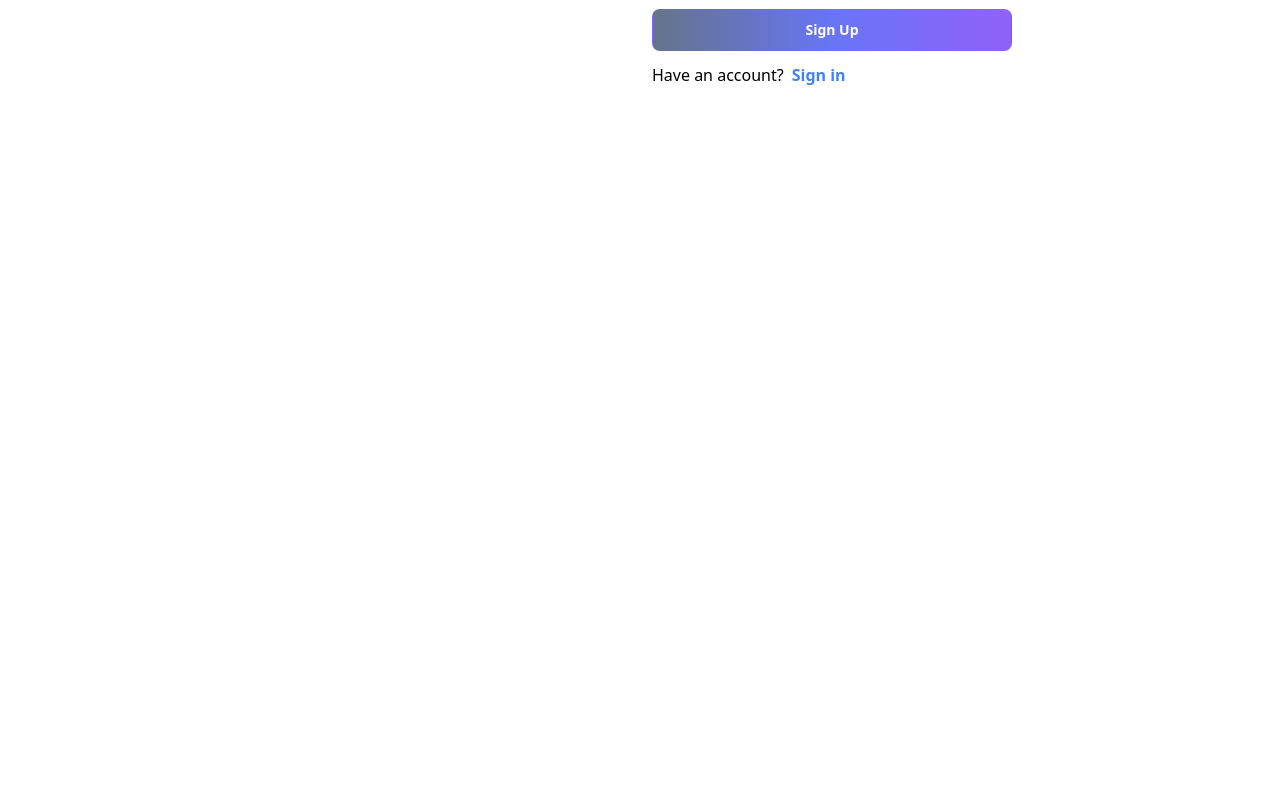
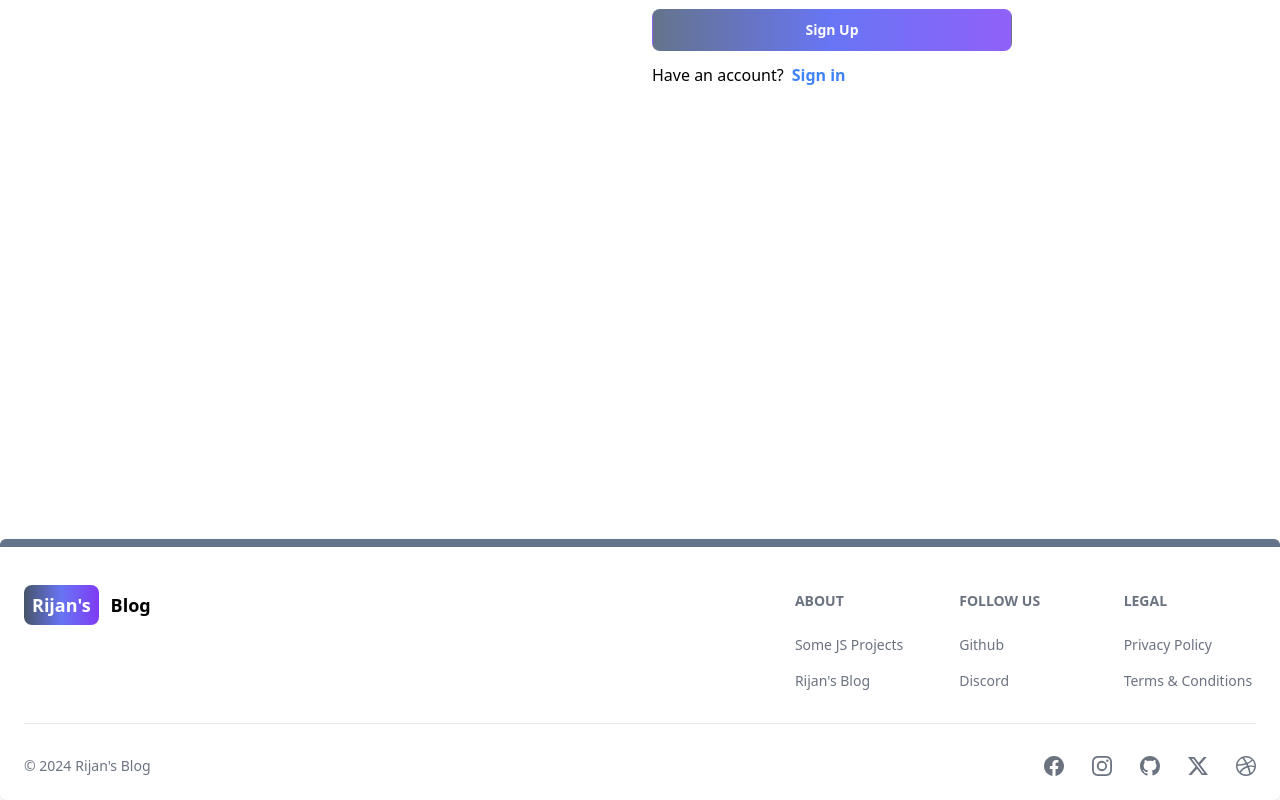
Before and after one commit to csaijspyGIT/MERN_Blog, a React (Vite) app in the folder client/: page /signup in a window 1280 px wide. Shown: the part 405-1205 px from the top of the page. Before the commit the page ends 944 px from the top, so only its background shows below. Built offline with nearby package versions, Linux system fonts and the light colour scheme.

Commit message:
create and add Footer Component for the blog

```diff
--- a/client/src/App.jsx
+++ b/client/src/App.jsx
@@ -7,6 +7,8 @@ import Projects from "./pages/Projects";
 import SignIn from "./pages/SignIn";
 import SignUp from "./pages/SignUp";
 import Header from "./components/Header";
+import Footer from "./components/Footer";
+
 
 const App = () => {
   return (
@@ -20,6 +22,7 @@ const App = () => {
         <Route path="/signin" element={<SignIn />} />
         <Route path="/signup" element={<SignUp />} />
       </Routes>
+      <Footer/>
     </BrowserRouter>
   );
 };
--- /dev/null
+++ b/client/src/components/Footer.jsx
@@ -0,0 +1,85 @@
+import { Footer } from "flowbite-react";
+import { Link } from "react-router-dom";
+import { BsDribbble, BsFacebook, BsGithub, BsInstagram, BsTwitter, BsTwitterX } from "react-icons/bs";
+
+const FooterComponent = () => {
+  return (
+    <Footer container className="rounded-md border-t-8 border-slate-500">
+      <div className="w-full max-w-7xl mx-auto">
+        <div className="grid w-full justify-between sm:flex md:grid-cols-1">
+          <div className="mt-5">
+            <Link className="self-center font-semibold text-lg">
+              <span className="px-2 mr-3 py-2 bg-gradient-to-r from-slate-600 via-indigo-500 to-purple-600 rounded-lg font-semibold text-white">
+                Rijan's
+              </span>
+              Blog
+            </Link>
+          </div>
+          <div className="grid grid-cols-2 gap-8 mt-5 sm:grid-cols-3">
+            <div>
+              <Footer.Title title="About" />
+              <Footer.LinkGroup col>
+                <Footer.Link
+                  href="github.com/rijan-shrestha"
+                  target="_blank"
+                  rel="noopener noreferrer"
+                >
+                  Some JS Projects
+                </Footer.Link>
+                <Footer.Link
+                  href="github.com/rijan-shrestha"
+                  target="_blank"
+                  rel="noopener noreferrer"
+                >
+                  Rijan's Blog
+                </Footer.Link>
+              </Footer.LinkGroup>
+            </div>
+            <div>
+              <Footer.Title title="Follow Us" />
+              <Footer.LinkGroup col>
+                <Footer.Link
+                  href="github.com/csaipyjs"
+                  target="_blank"
+                  rel="noopener noreferrer"
+                >
+                  Github
+                </Footer.Link>
+                <Footer.Link href="" target="_blank" rel="noopener noreferrer">
+                  Discord
+                </Footer.Link>
+              </Footer.LinkGroup>
+            </div>
+            <div>
+              <Footer.Title title="Legal" />
+              <Footer.LinkGroup col>
+                <Footer.Link href="#">Privacy Policy</Footer.Link>
+                <Footer.Link href="" target="_blank" rel="noopener noreferrer">
+                  Terms &amp; Conditions
+                </Footer.Link>
+              </Footer.LinkGroup>
+            </div>
+          </div>
+        </div>
+        <Footer.Divider />
+        <div className="sm:flex sm:justify-between sm:items-center">
+          <Footer.Copyright
+            href="#"
+            by="Rijan's Blog"
+                      year={new Date().getFullYear()}
+
+                  />
+            <div className="flex gap-7 mt-3 sm:mt-0">
+                      <Footer.Icon href="#" icon={BsFacebook} />
+                      <Footer.Icon href="#" icon={BsInstagram} />
+                      <Footer.Icon href="#" icon={BsGithub} />
+                      <Footer.Icon href="#" icon={BsTwitterX} />
+                      <Footer.Icon href="#" icon={BsDribbble} />
+          </div>
+        </div>
+      </div>
+    </Footer>
+  );
+};
+
+export default FooterComponent;
```
Also changed, not shown: client/src/components/Header.jsx (+15 -10 lines).
